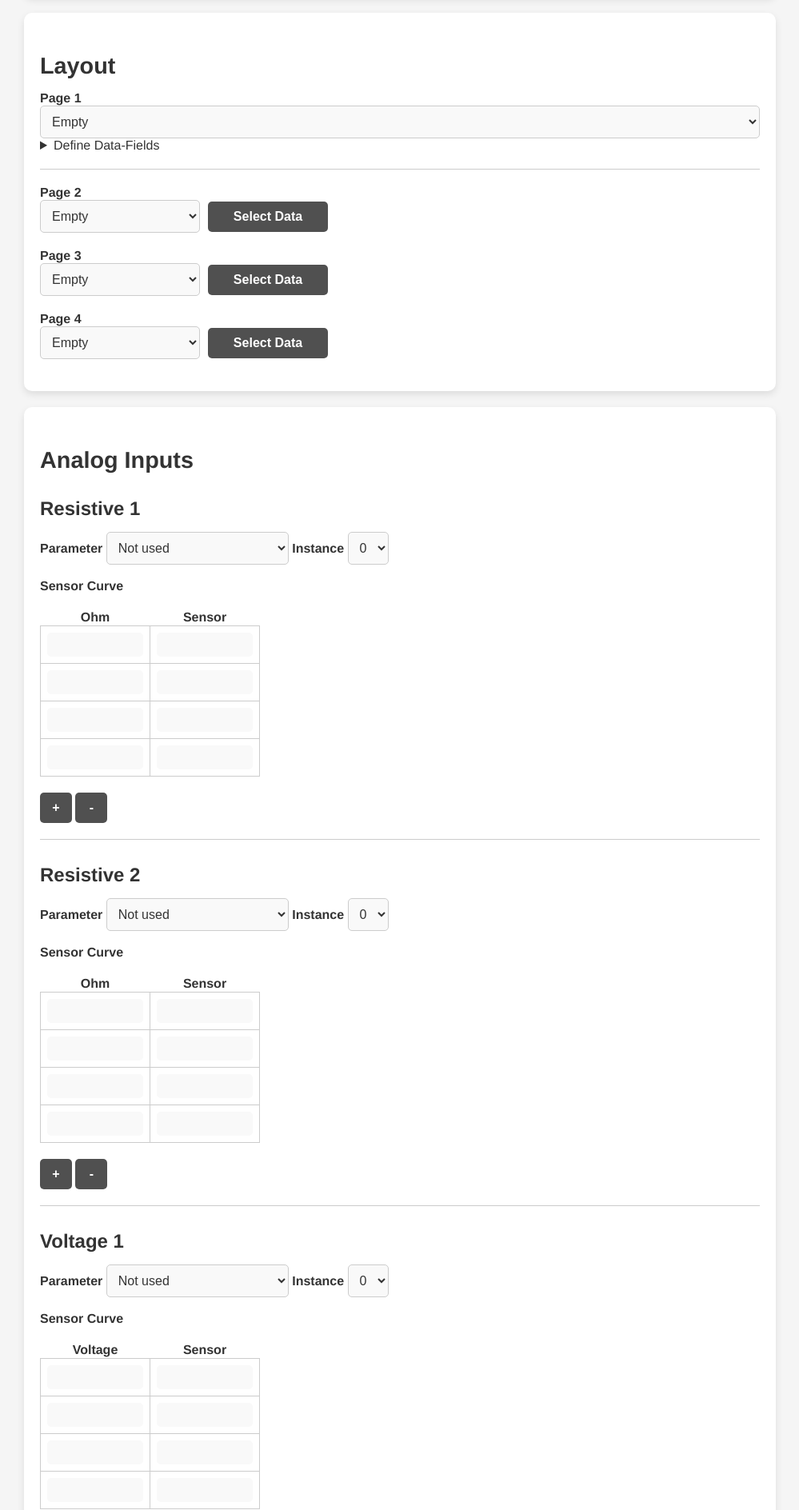
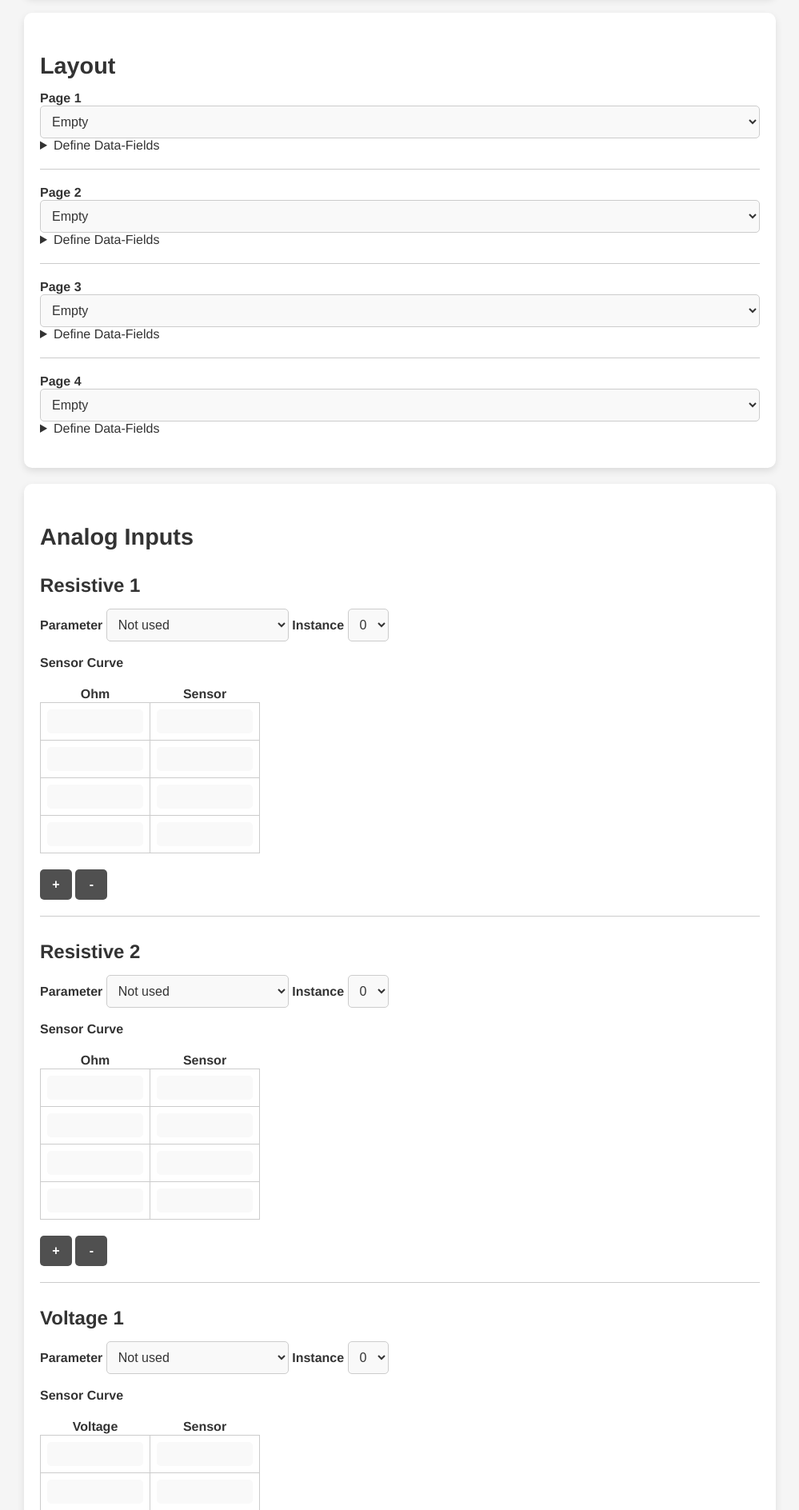
Before and after one commit to RoMa3030/MarineWebServer, a FastAPI app: page /Config in a window 1280 px wide. Shown: the part 1051-2939 px from the top of the page at 80% size, without its empty margins (140-1139 px from the left). Run offline with FastAPI, Linux system fonts and the light colour scheme; parts of the project's set-up code (start-up, migrations or seed data) failed here and were passed over.

Commit message:
finished layout editor for basic numeric layouts

```diff
--- a/static/css/ConfigPage_Styles.css
+++ b/static/css/ConfigPage_Styles.css
@@ -70,6 +70,10 @@ h3 {
 
 .lvl2_layout_select{
     margin: 5px;
+}
+
+.datafield-editor label, .datafield-editor select {
+    margin-right: 15px;
 }
 
 /* Label Styling */
--- a/templates/MWS_Config.html
+++ b/templates/MWS_Config.html
@@ -68,17 +68,17 @@
       </div>
     </div>
 
+
     <div class="section">
         <h2>Layout</h2>
         <div class="field-group">
-            <label for="layout1">Page 1</label>
-            <select id="sel-layout1">
+            <label for="layout0">Page 1</label>
+            <select id="sel-layout0">
                 <option>Empty</option>
                 <option>Numeric Grid 3x2</option>
                 <option>Dash</option>
                 <option>Columns</option>
             </select>
-                <!--<button id="btn-Layout1">Select Data</button>-->
             <details>
               <summary>Define Data-Fields</summary>
               <div class="layout-editor" id="layout-editor-0">
@@ -88,33 +88,54 @@
         <hr style="height: 1px; background-color: #ccc; border: none; margin: 20px 0;">
 
         <div class="field-group">
-            <label for="layout2">Page 2</label>
-            <div class="dropdown-row">
-                <select id="sel-layout2">
-                    <option>Empty</option>
-                </select>
-                <button id="btn-Layout2">Select Data</button>
+          <label for="layout1">Page 2</label>
+          <select id="sel-layout1">
+              <option>Empty</option>
+              <option>Numeric Grid 3x2</option>
+              <option>Dash</option>
+              <option>Columns</option>
+          </select>
+          <details>
+            <summary>Define Data-Fields</summary>
+            <div class="layout-editor" id="layout-editor-1">
             </div>
+          </details>
         </div>
-        <div class="field-group">
-            <label for="layout3">Page 3</label>
-            <div class="dropdown-row">
-                <select id="sel-layout3">
-                    <option>Empty</option>
-                </select>
-                <button id="btn-Layout3">Select Data</button>
-            </div>
+      <hr style="height: 1px; background-color: #ccc; border: none; margin: 20px 0;">
+
+      <div class="field-group">
+        <label for="layout2">Page 3</label>
+        <select id="sel-layout2">
+            <option>Empty</option>
+            <option>Numeric Grid 3x2</option>
+            <option>Dash</option>
+            <option>Columns</option>
+        </select>
+        <details>
+          <summary>Define Data-Fields</summary>
+          <div class="layout-editor" id="layout-editor-2">
+          </div>
+        </details>
+      </div>
+    <hr style="height: 1px; background-color: #ccc; border: none; margin: 20px 0;">
+
+    <div class="field-group">
+      <label for="layout3">Page 4</label>
+      <select id="sel-layout3">
+          <option>Empty</option>
+          <option>Numeric Grid 3x2</option>
+          <option>Dash</option>
+          <option>Columns</option>
+      </select>
+          <!--<button id="btn-Layout1">Select Data</button>-->
+      <details>
+        <summary>Define Data-Fields</summary>
+        <div class="layout-editor" id="layout-editor-3">
         </div>
-        <div class="field-group">
-            <label for="layout4">Page 4</label>
-            <div class="dropdown-row">
-                <select id="sel-layout4">
-                    <option>Empty</option>
-                </select>
-                <button id="btn-Layout4">Select Data</button>
-            </div>
-        </div>
+      </details>
     </div>
+  </div>
+
 
     <div class="section">
       <h2>Analog Inputs</h2>
```
Also changed, not shown: static/js/configurator.js (+64 -31 lines).
